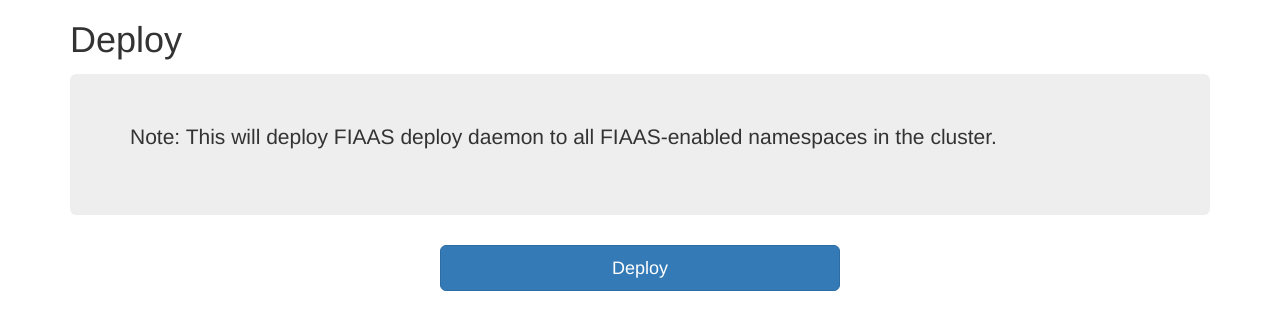
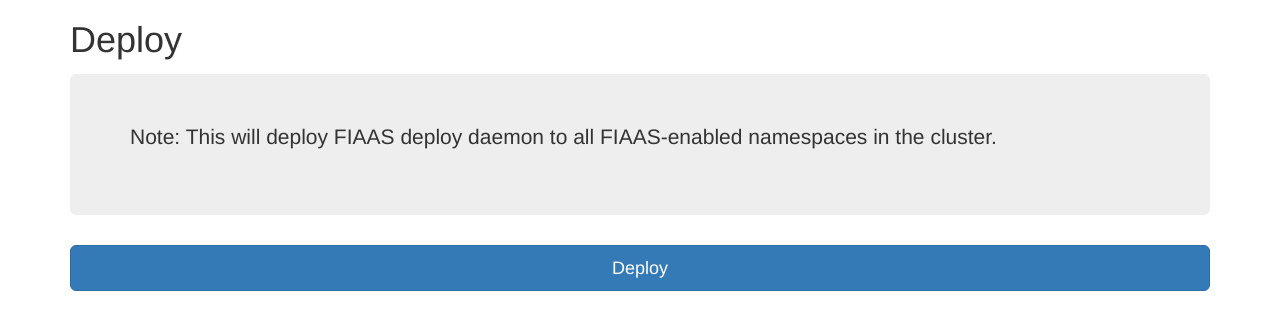
Before and after one commit to fiaas/skipper, a Python web app: template fiaas_skipper/web/templates/deploy.html in a window 1280 px wide. Shown: the top 330 px of the page. Run offline with Jinja, Linux system fonts and the light colour scheme; the template is opened without the code that fills it, so the values that code supplies are empty; some libraries are stand-ins or nearby versions.

Commit message:
Remove inline style

```diff
--- a/fiaas_skipper/web/templates/deploy.html
+++ b/fiaas_skipper/web/templates/deploy.html
@@ -7,7 +7,7 @@
     <div class="jumbotron">
       <p>Note: This will deploy FIAAS deploy daemon to all FIAAS-enabled namespaces in the cluster.</p>
     </div>
-    <div class="center-block" style="max-width: 400px">
+    <div class="center-block">
       <button id="btnSubmit" class="btn btn-lg btn-primary btn-block" type="submit">Deploy</button>
     </div>
   </div>
```
